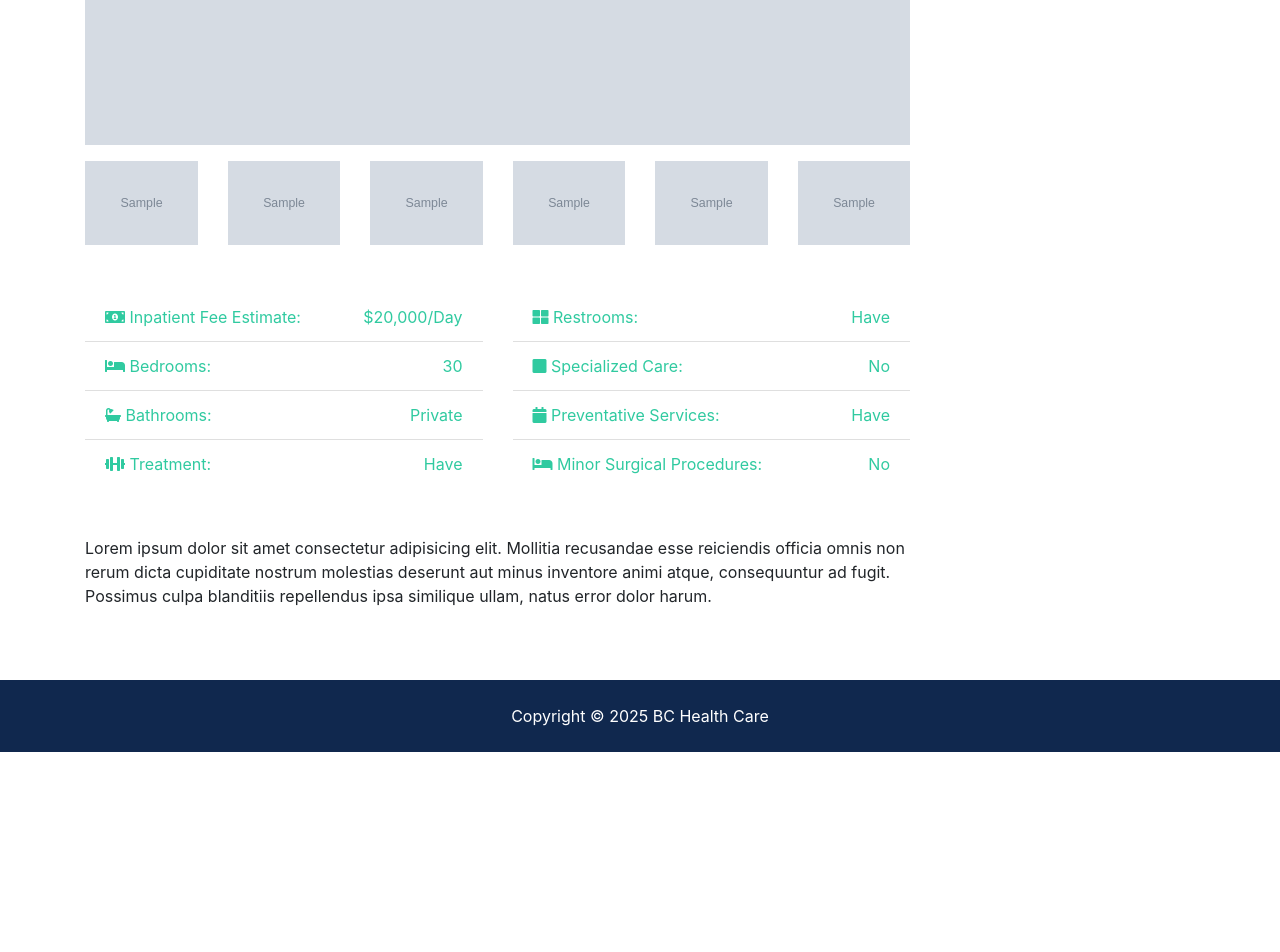
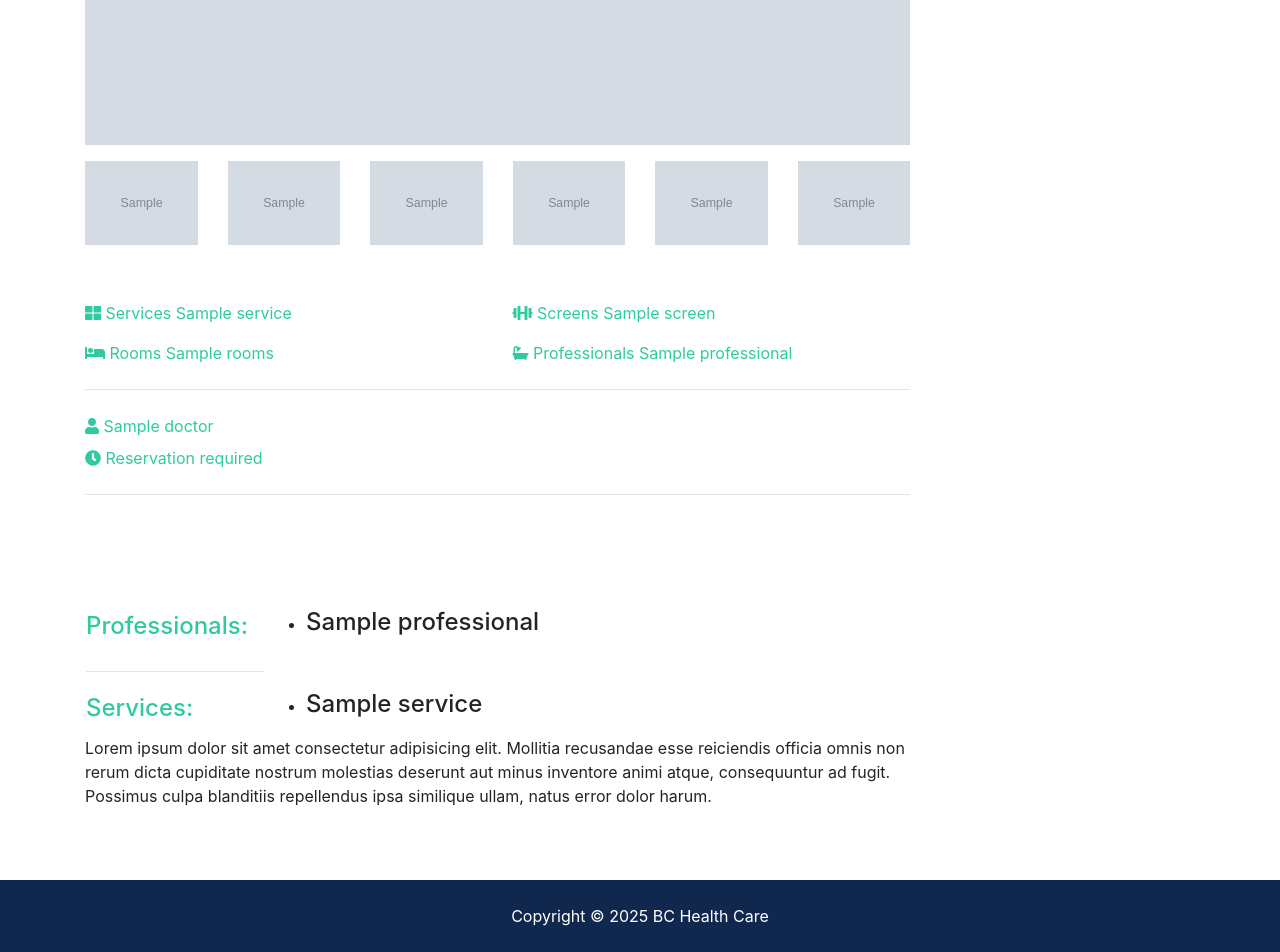
Before and after one commit to pc8521/erb7, a Django app: template templates/listings/listing.html in a window 1280 px wide. Shown: the part 1019-1971 px from the top of the page. Before the commit the page ends 1771 px from the top, so only its background shows below. Run offline with Django 5.2, Linux system fonts and the light colour scheme; the template is opened without the code that fills it: most values are stand-ins (such as "Sample title", 1, 10 or a date in 2020); grey boxes marked "Sample" are stand-in pictures; some libraries are stand-ins or nearby versions.

Commit message:
auto update

```diff
--- a/templates/listings/listing.html
+++ b/templates/listings/listing.html
@@ -141,50 +141,74 @@
 
         </div>
         <!-- Fields -->
-        <div class="row mb-5 fields">
-            <div class="col-md-6">
-            <ul class="list-group list-group-flush">
-                <li class="list-group-item text-secondary">
-                <i class="fas fa-money-bill-alt"></i> Inpatient Fee
-                Estimate:
-                <span class="float-right">$20,000/Day</span>
-                </li>
-                <li class="list-group-item text-secondary">
-                <i class="fas fa-bed"></i> Bedrooms:
-                <span class="float-right">30</span>
-                </li>
-                <li class="list-group-item text-secondary">
-                <i class="fas fa-bath"></i> Bathrooms:
-                <span class="float-right">Private</span>
-                </li>
-                <li class="list-group-item text-secondary">
-                <i class="fas fa-dumbbell"></i> Treatment:
-                <span class="float-right"> Have </span>
-                </li>
+            <div class="row py-2 text-secondary">
+                <div class="col-6">
+                    <i class="fas fa-th-large"></i> Services {{listing.service}}
+                </div>
+                <div class="col-6">
+                    <i class="fas fa-dumbbell"></i> Screens {{listing.screen}}
+                </div>
+            </div>
+            <div class="row py-2 text-secondary">
+                <div class="col-6">
+                    <i class="fas fa-bed"></i> Rooms {{listing.rooms}}
+                </div>
+                <div class="col-6">
+                    <i class="fas fa-bath"></i> Professionals {{listing.professional}}
+                </div>
+            </div>
+            <hr />
+            <div class="row py-2 text-secondary">
+                <div class="col-12"><i class="fas fa-user"></i> {{listing.doctor.name}}</div>
+            </div>
+            <div class="row text-secondary pb-2">
+                <div class="col-12">
+                    <i class="fas fa-clock"></i> Reservation required
+                </div>
+            </div>
+            <hr />
+
+    <table>
+        <!-- Professionals -->
+        <tr>
+        <div class="row mb-5">
+            <td>
+            <h4 class="mr-3 text-secondary">Professionals: </h4>
+            </td>
+            {% if listing.professionals.all %}
+            <td>
+            <ul>
+                {% for professional in listing.professionals.all %}
+                    <li class="mr-3"><h4>{{ professional.name }}</h4></li>
+                {% endfor %}
             </ul>
-            </div>
-            <div class="col-md-6">
-            <ul class="list-group list-group-flush">
-                <li class="list-group-item text-secondary">
-                <i class="fas fa-th-large"></i> Restrooms:
-                <span class="float-right">Have</span>
-                </li>
-                <li class="list-group-item text-secondary">
-                <i class="fas fa-square"></i> Specialized Care:
-                <span class="float-right">No</span>
-                </li>
-                <li class="list-group-item text-secondary">
-                <i class="fas fa-calendar"></i> Preventative Services:
-                <span class="float-right">Have</span>
-                </li>
-                <li class="list-group-item text-secondary">
-                <i class="fas fa-bed"></i> Minor Surgical Procedures:
-                <span class="float-right">No</span>
-                </li>
+            </td>
+            {% else %}
+                <p class="text-secondary">No professionals available</p>
+            {% endif %}
+        </div>
+        </tr>
+        <tr><td><hr /></td></tr>
+        <!-- Services -->
+        <tr>
+        <div class="row mb-5">
+            <td>
+            <h4 class="mr-3 text-secondary">Services: </h4>
+            </td>
+            {% if listing.services.all %}
+            <td>
+            <ul>
+                {% for service in listing.services.all %}
+                    <li class="mr-3"><h4>{{ service.name }}</h4></li>
+                {% endfor %}
             </ul>
-            </div>
+            </td>
+            {% else %}
+                <p class="text-secondary">No services available</p>
+            {% endif %}
         </div>
-
+        </tr>
+    </table>
         <!-- Description -->
         <div class="row mb-5">
             <div class="col-md-12">
```
